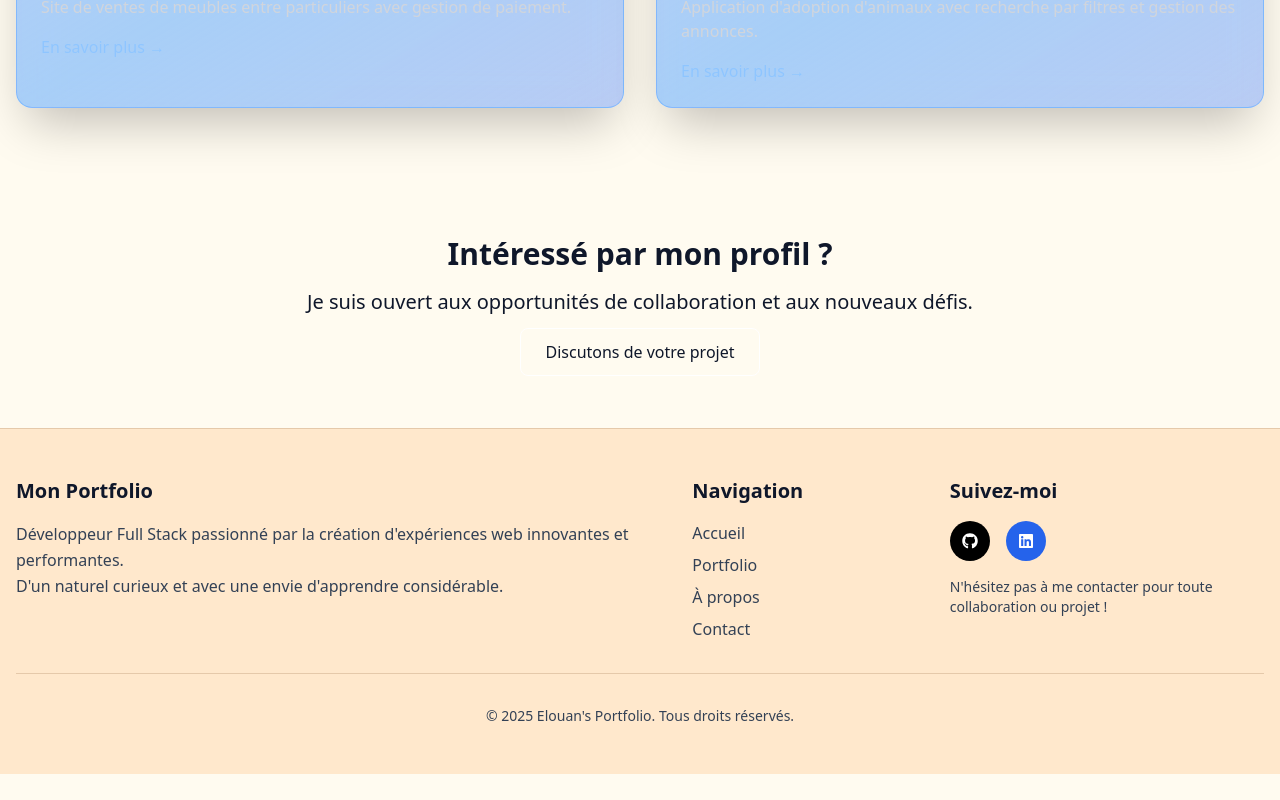
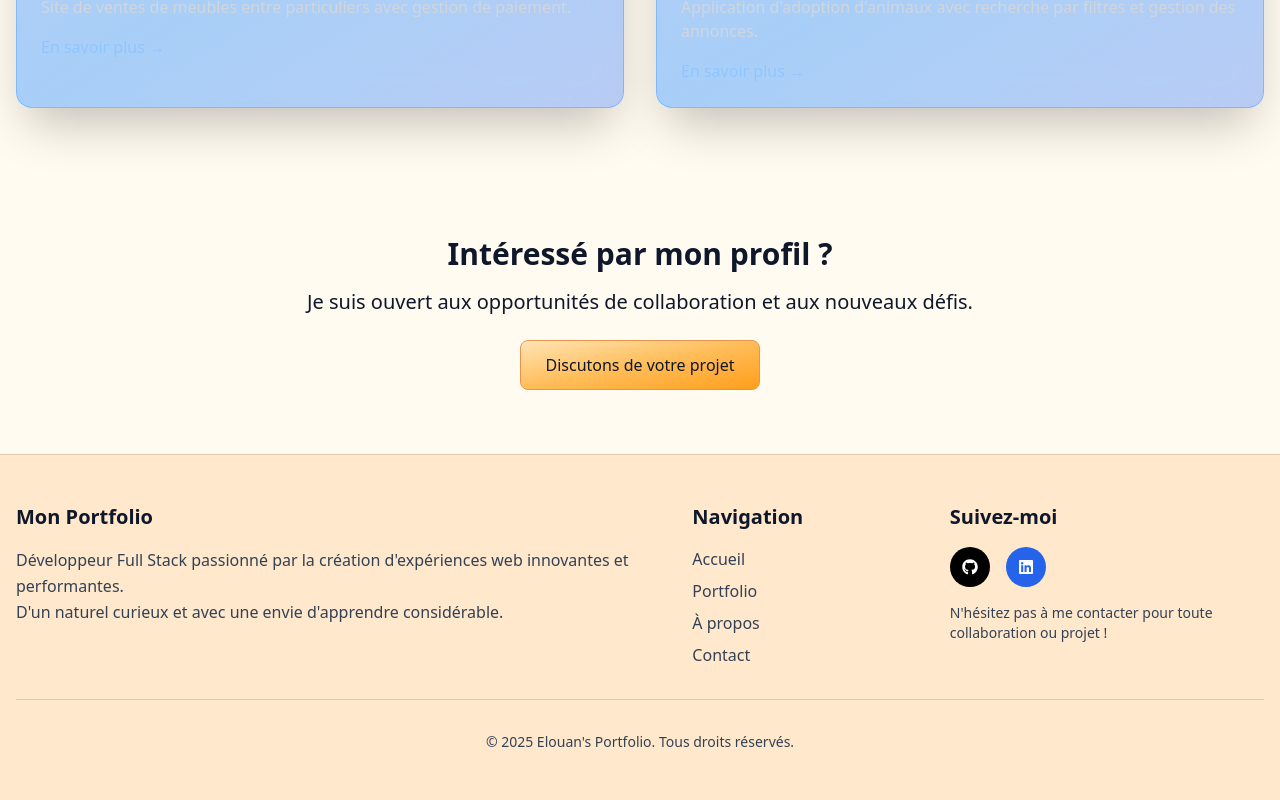
Before and after one commit to DwoDwoS/Portfolio-v.2, a Next.js app in the folder portfolio/: page / in a window 1280 px wide. Shown: the part 1278-2078 px from the top of the page. Before the commit the page ends 2052 px from the top, so only its background shows below. Built offline with nearby package versions, Linux system fonts and the light colour scheme.

Commit message:
add: light mode theme to button contact on homepage

```diff
--- a/portfolio/components/HomePageContact.tsx
+++ b/portfolio/components/HomePageContact.tsx
@@ -1,4 +1,4 @@
-import Link from 'next/link'
+import Button from './Button'
 
 export default function HomePageContact() {
     return (
@@ -8,12 +8,12 @@ export default function HomePageContact() {
           <p className="text-xl mb-6">
             Je suis ouvert aux opportunités de collaboration et aux nouveaux défis.
           </p>
-          <Link
+          <Button
             href="/contact"
-            className="border border-white hover:bg-white hover:text-gray-900 px-6 py-3 rounded-lg font-medium transition-colors"
+            variant="primary"
           >
             Discutons de votre projet
-          </Link>
+          </Button>
         </div>
     </section>
     );
```
